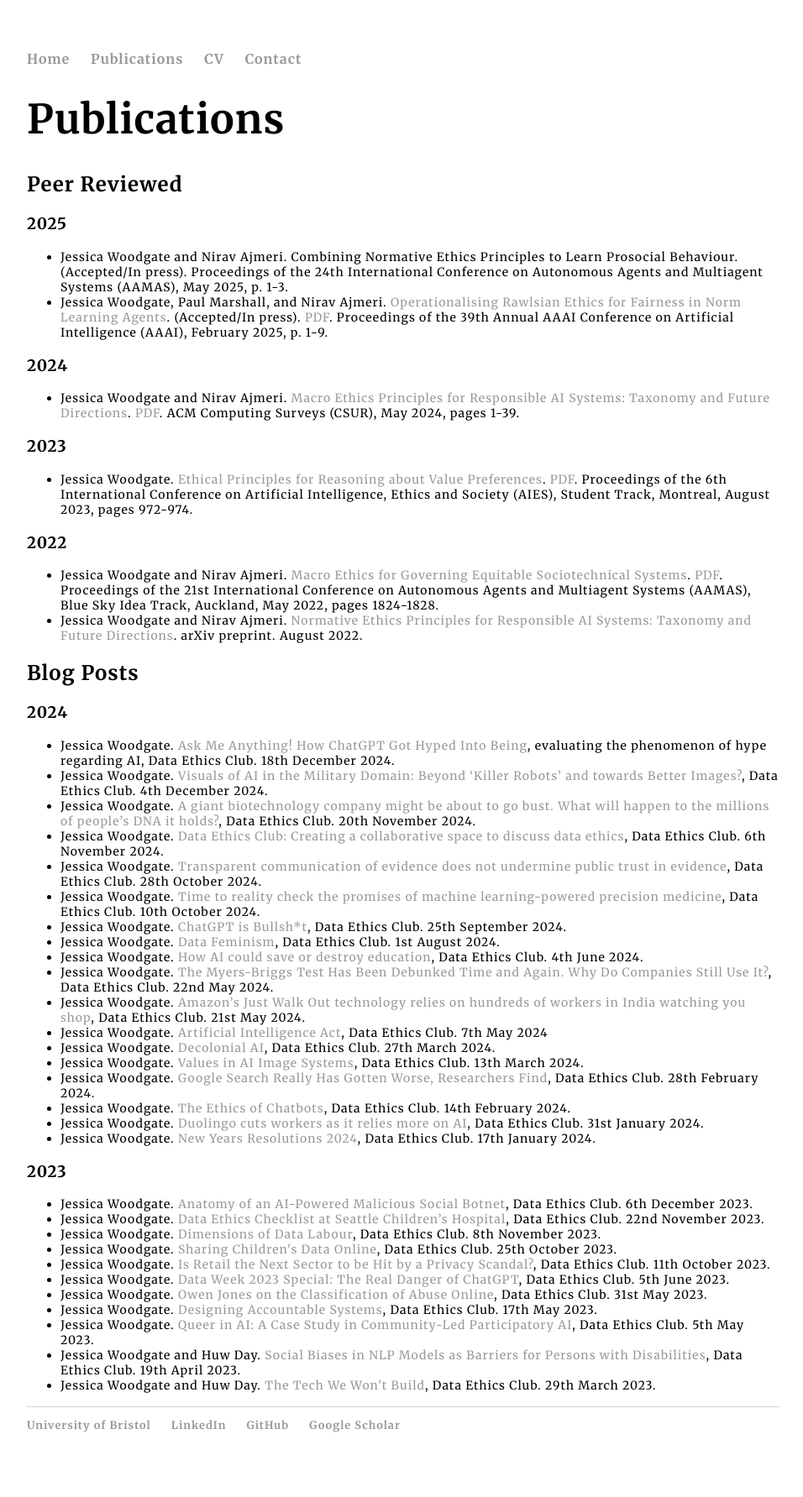
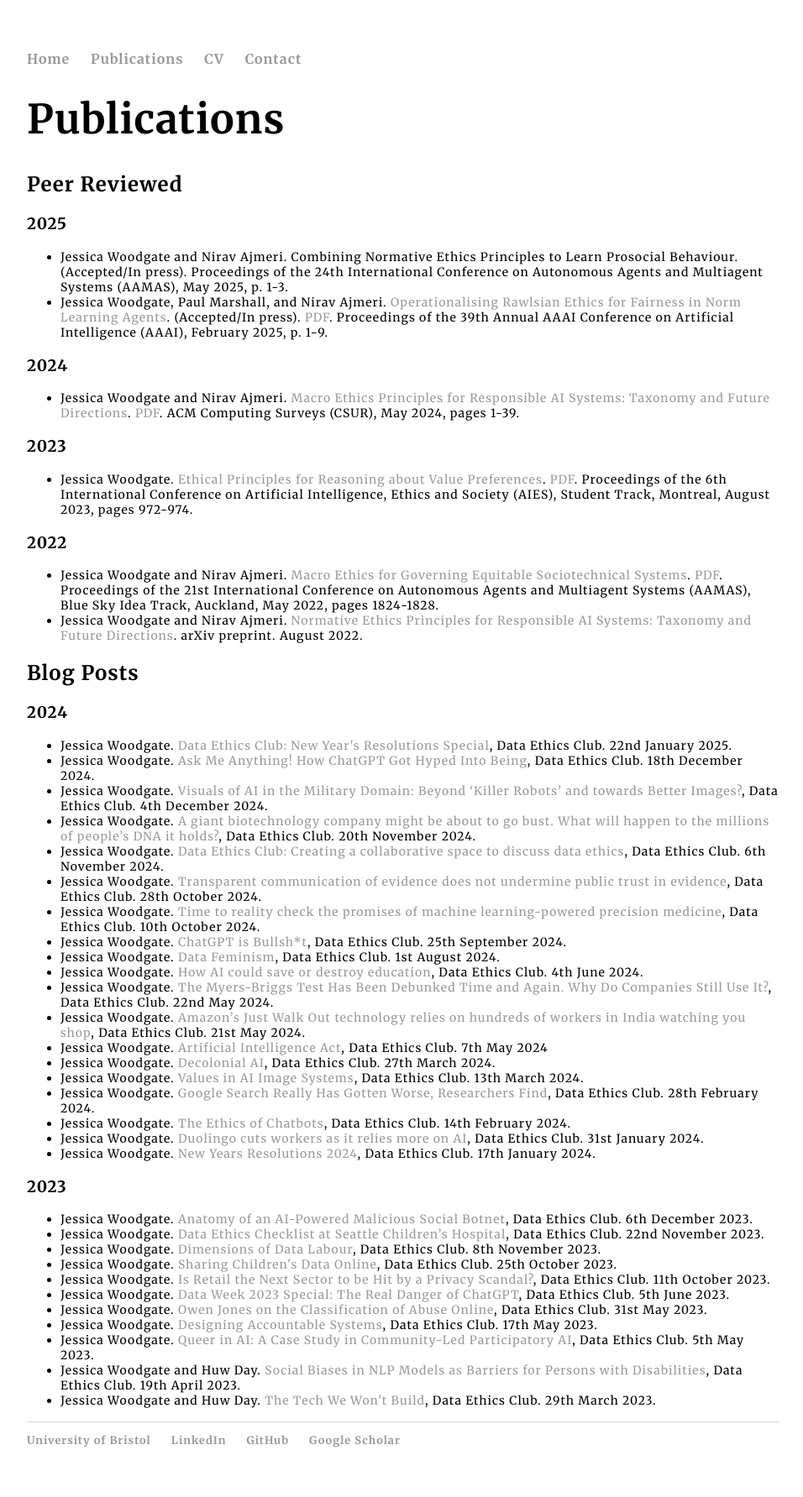
Before and after one commit to jessica-woodgate/jessica-woodgate.github.io, a Jekyll site: the page built from docs/publications/index.html, in a window 1280 px wide. Shown: the whole page at 84% size, without its empty margins (160-1116 px from the left). Built offline with Jekyll 4.4.1, drawn with Linux system fonts in a browser that asks for light colours.

Commit message:
new years resolutions write up

```diff
--- a/docs/index.html
+++ b/docs/index.html
@@ -51,6 +51,9 @@ layout: home
 		<li>February: paper at <a href="https://aaai.org/conference/aaai/aaai-25/">AAAI 2025</a>
 			<a href=https://arxiv.org/abs/2412.15163>Operationalising Rawlsian Ethics for Fairness in Norm Learning Agents</a>. (Accepted/In press). Jessica Woodgate, Paul Marshall, and Nirav Ajmeri.
 			Download <a href="data/Operationalising_Rawlsian_Ethics_for_Fairness_in_Norm-Learning_Agents.pdf" download="Operationalising Rawlsian Ethics for Fairness in Norm-Learning Agents.pdf">PDF</a>.
+		</li>
+		<li>January: authored data ethics club write up
+			<a href="https://dataethicsclub.com/write_ups/2025-01-22_writeup.html">Data Ethics Club: New Year's Resolutions Special, where we revisited our resolutions from 2024 and made new resolutions for 2025
 		</li>
 		<li>January: presented a talk "Generated Science: How AI is Impacting Academic Publishing" to staff members at
 			<a href="https://www.kb.dk/en/visit-us/copenhagen-university-library">Copenhagen University Library</a>
--- a/docs/publications/index.html
+++ b/docs/publications/index.html
@@ -52,7 +52,11 @@ title: Publications of Jessica Woodgate
         <h3>2024</h3>
 		<ul class="publications-list">
             <li>Jessica Woodgate.
-                <a href="https://dataethicsclub.com/write_ups/2024-12-18_writeup.html">Ask Me Anything! How ChatGPT Got Hyped Into Being</a>, evaluating the phenomenon of hype regarding AI</a>,
+                <a href="https://dataethicsclub.com/write_ups/2025-01-22_writeup.html">Data Ethics Club: New Year's Resolutions Special</a>,
+                Data Ethics Club. 22nd January 2025.
+            </li>
+            <li>Jessica Woodgate.
+                <a href="https://dataethicsclub.com/write_ups/2024-12-18_writeup.html">Ask Me Anything! How ChatGPT Got Hyped Into Being</a>,
                 Data Ethics Club. 18th December 2024.
             </li>
             <li>Jessica Woodgate.
```
